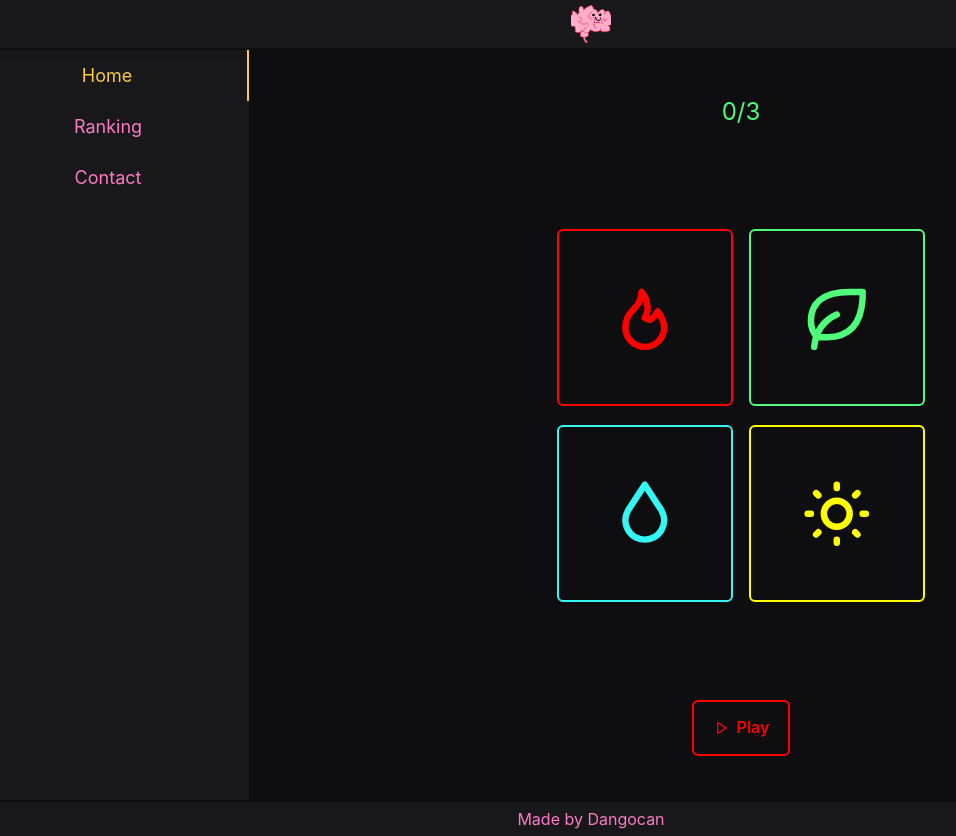
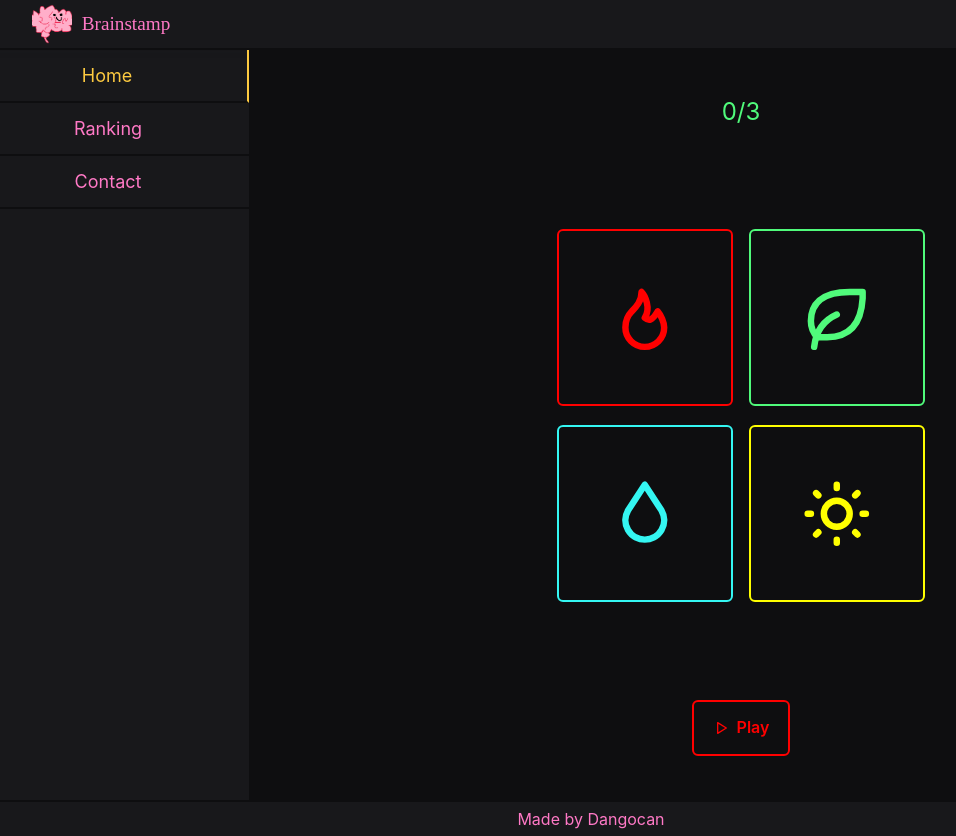
Before and after one commit to Dangocan/Human-Benchmark, a React (Vite) app: page / in a window 1280 px wide. Shown: the whole page, without its empty margins (49-1005 px from the left). Built offline with nearby package versions, Linux system fonts and the light colour scheme.

Commit message:
Refactor: change header

```diff
--- a/src/components/HeaderTopBar/index.tsx
+++ b/src/components/HeaderTopBar/index.tsx
@@ -1,4 +1,4 @@
-import { Center, Flex, Image } from '@chakra-ui/react';
+import { Center, Flex, Image, Text } from '@chakra-ui/react';
 import React from 'react';
 
 function HeaderTopBar() {
@@ -8,17 +8,21 @@ function HeaderTopBar() {
       borderBottom="2px solid"
       borderColor="backgroundSecondary"
       boxShadow="rgba(33, 35, 38, 0.1) 0px 10px 10px -10px"
+      justifyContent="left"
       h="50px"
-      justifyContent="center"
       w="100%"
     >
-      <Center>
+      <Center w="300px">
         <Image
           alt="Brainstamp logo"
           boxSize="40px"
           objectFit="cover"
           src="../../../resources/logo-header.png"
+          mr="10px"
         />
+        <Text color="primary" fontSize="1.2rem" fontFamily="cursive">
+          Brainstamp
+        </Text>
       </Center>
     </Flex>
   );
--- a/src/components/MainNavBar/index.tsx
+++ b/src/components/MainNavBar/index.tsx
@@ -1,7 +1,16 @@
 import { Tab, TabList, Tabs } from '@chakra-ui/react';
 import React from 'react';
 
+type TNavBarItem = {
+  title: string;
+};
+
 function MainNavBar() {
+  const navBarItems: TNavBarItem[] = [
+    { title: 'Home' },
+    { title: 'Ranking' },
+    { title: 'Contact' },
+  ];
   return (
     <Tabs
       as="header"
@@ -17,9 +26,17 @@ function MainNavBar() {
       borderColor="backgroundSecondary"
     >
       <TabList flex="1">
-        <Tab _selected={{ color: 'secondary', borderRight: '2px solid' }}>Home</Tab>
-        <Tab _selected={{ color: 'secondary', borderRight: '2px solid' }}>Ranking</Tab>
-        <Tab _selected={{ color: 'secondary', borderRight: '2px solid' }}>Contact</Tab>
+        {navBarItems.map((navBarItem: TNavBarItem, index) => (
+          <Tab
+            key={`${navBarItem.title}_0${index}`}
+            _selected={{ color: 'secondary', borderRight: '2px solid' }}
+            _hover={{ color: 'secondary', borderRight: '2px solid' }}
+            borderBottom="2px solid"
+            borderColor="backgroundSecondary"
+          >
+            {navBarItem.title}
+          </Tab>
+        ))}
       </TabList>
     </Tabs>
   );
```
